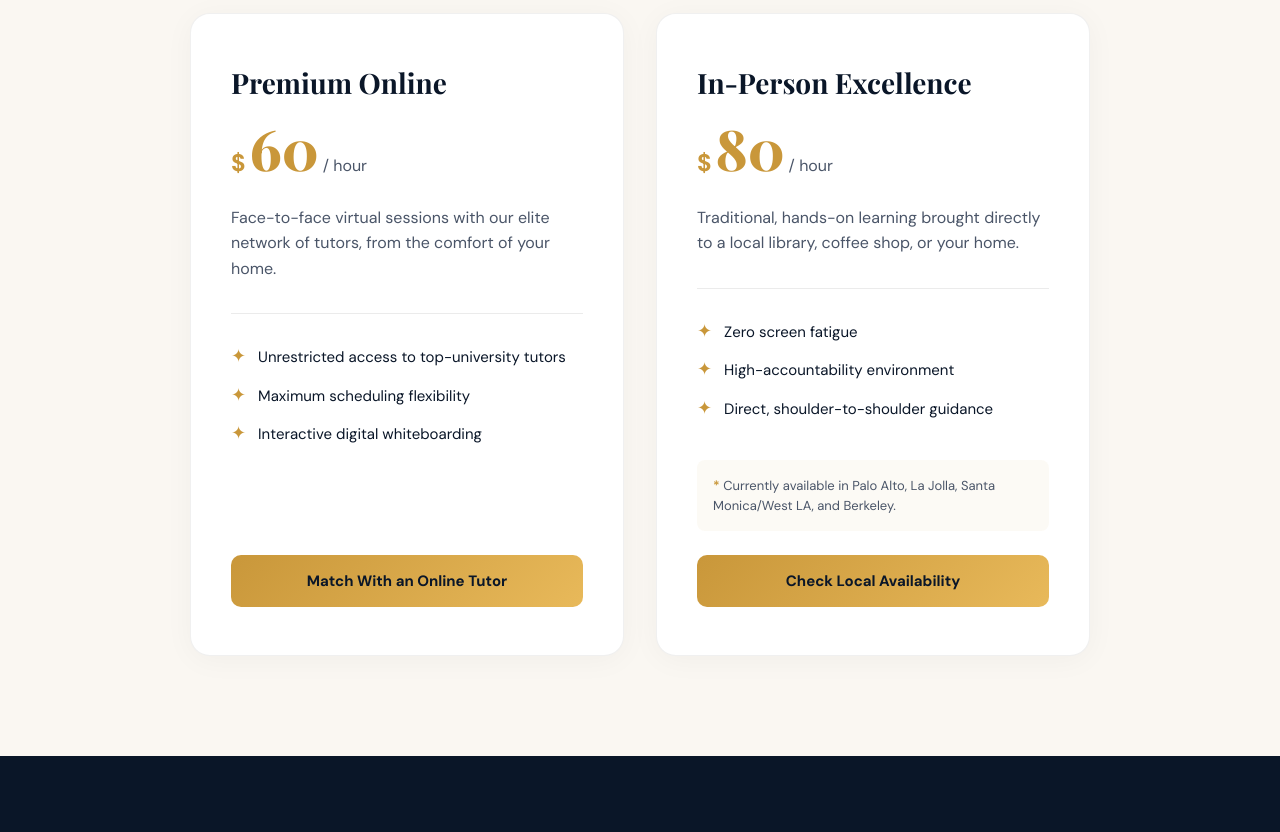
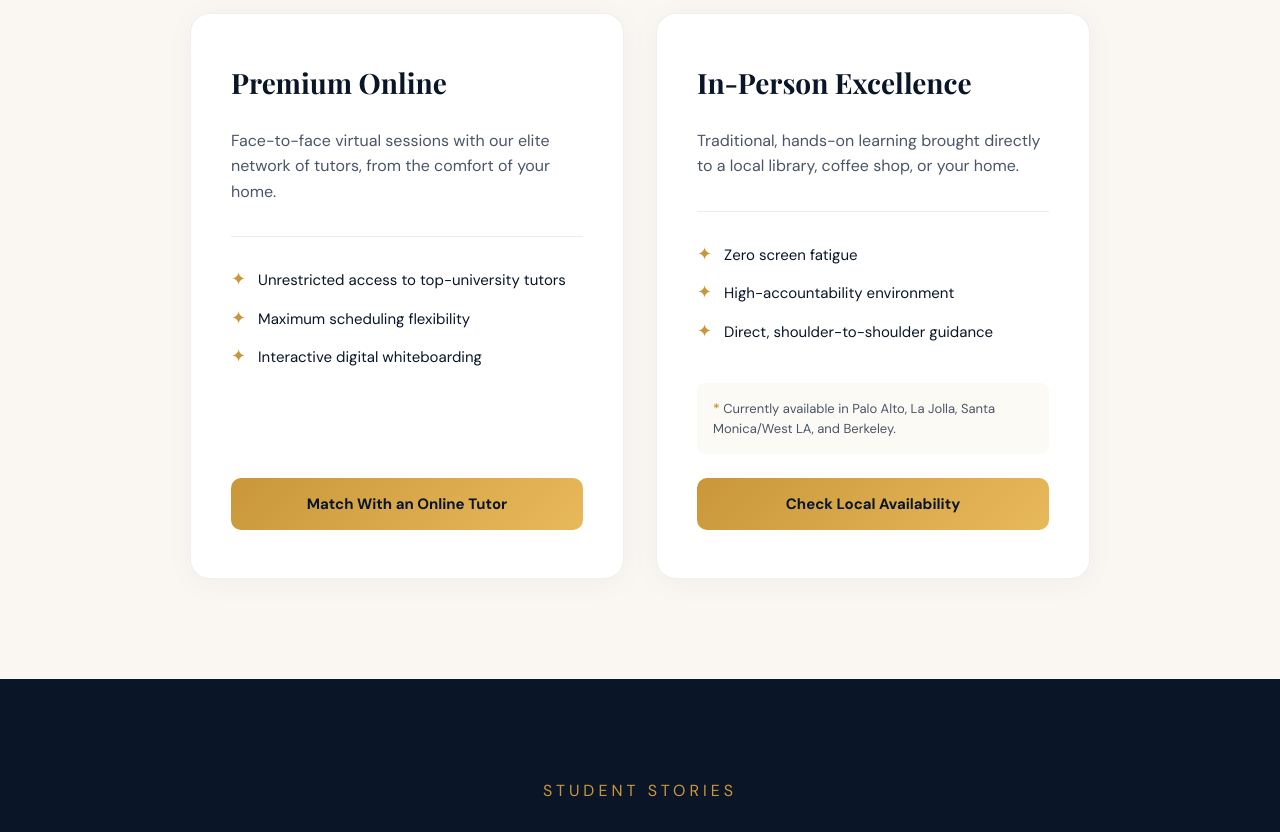
Before and after one commit to yashashaw/swiftlystudy, a React (Vite) app: page /tutoring in a window 1280 px wide. Shown: the part 2760-3592 px from the top of the page. Built offline with nearby package versions, Linux system fonts and the light colour scheme.

Commit message:
Edit pricing

```diff
--- a/src/sections/PricingSection.jsx
+++ b/src/sections/PricingSection.jsx
@@ -8,7 +8,6 @@ export default function PricingSection() {
         {
             id: "online",
             title: "Premium Online",
-            price: "60",
             description: "Face-to-face virtual sessions with our elite network of tutors, from the comfort of your home.",
             features: [
                 "Unrestricted access to top-university tutors",
@@ -20,7 +19,6 @@ export default function PricingSection() {
         {
             id: "in-person",
             title: "In-Person Excellence",
-            price: "80",
             description: "Traditional, hands-on learning brought directly to a local library, coffee shop, or your home.",
             features: [
                 "Zero screen fatigue",
@@ -76,15 +74,9 @@ export default function PricingSection() {
                             opacity: inView ? 1 : 0, transform: inView ? "none" : "translateY(30px)",
                             transition: `all 0.7s ease ${0.1 + i * 0.1}s`,
                         }}>
-                            <h3 style={{ fontFamily: "'Playfair Display', serif", fontSize: 28, fontWeight: 700, color: COLORS.navy, marginBottom: 16 }}>
+                            <h3 style={{ fontFamily: "'Playfair Display', serif", fontSize: 28, fontWeight: 700, color: COLORS.navy, marginBottom: 24 }}>
                                 {plan.title}
                             </h3>
-
-                            <div style={{ marginBottom: 24, display: "flex", alignItems: "baseline", gap: 4 }}>
-                                <span style={{ fontFamily: "'DM Sans', sans-serif", fontSize: 24, color: COLORS.gold, fontWeight: 700 }}>$</span>
-                                <span style={{ fontFamily: "'Playfair Display', serif", fontSize: 56, color: COLORS.gold, fontWeight: 800, lineHeight: 1 }}>{plan.price}</span>
-                                <span style={{ fontFamily: "'DM Sans', sans-serif", fontSize: 16, color: COLORS.slate }}>/ hour</span>
-                            </div>
 
                             <p style={{
                                 fontFamily: "'DM Sans', sans-serif", fontSize: 16, color: COLORS.slate,
@@ -113,7 +105,6 @@ export default function PricingSection() {
                                 </div>
                             )}
 
-                            {/* Updated onClick handler */}
                             <button
                                 onClick={scrollToContact}
                                 style={{
```
